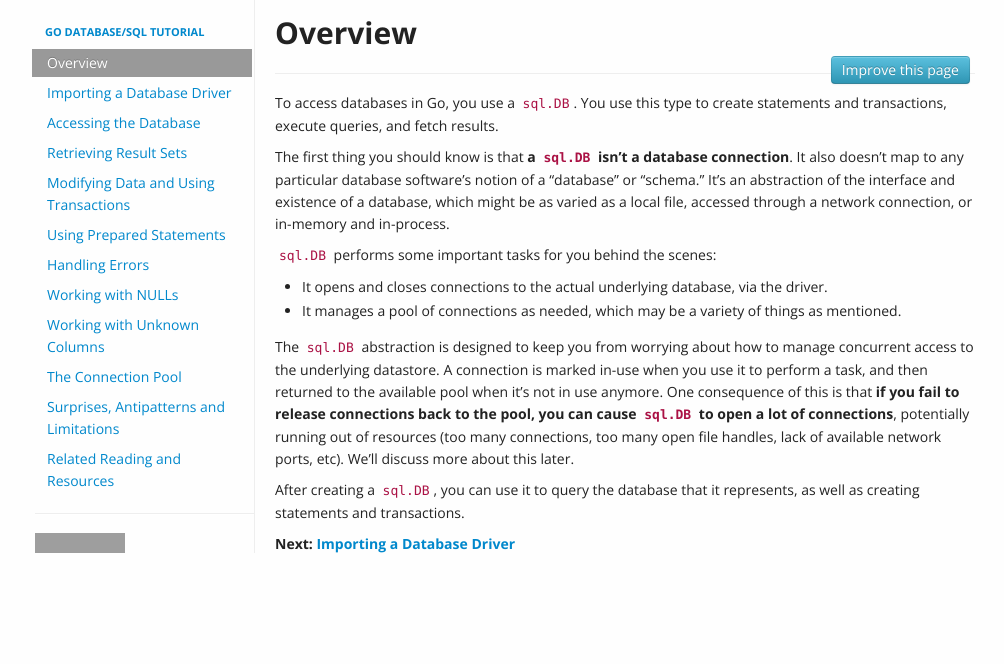
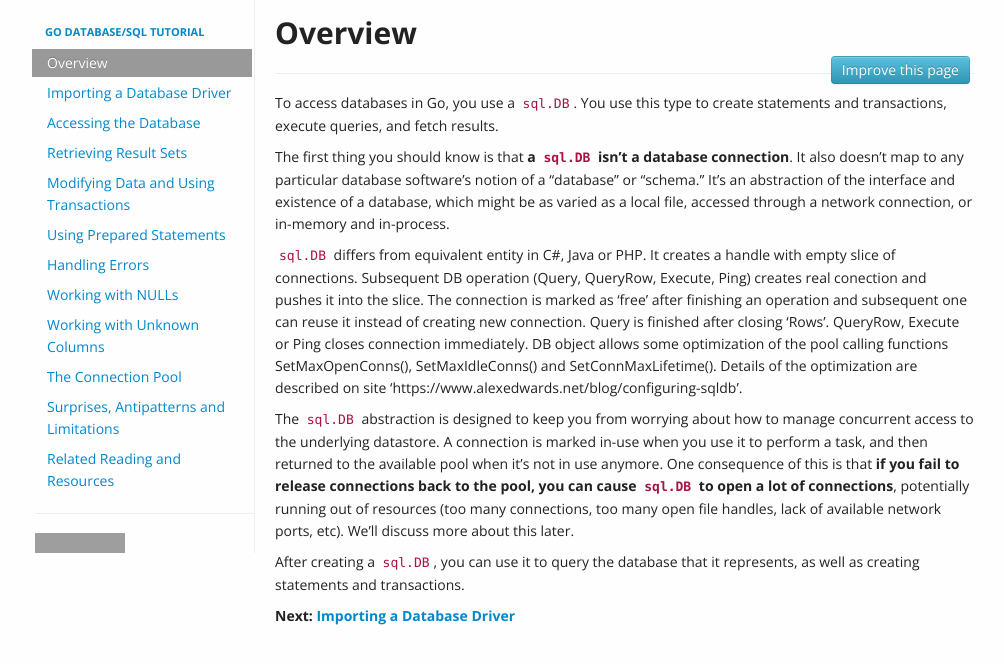
Before and after one commit to VividCortex/go-database-sql-tutorial, a Jekyll site: the page built from overview.md, in a window 1280 px wide. Shown: the top 664 px of the page, without its empty margins (135-1139 px from the left). Built offline with Jekyll 4.4.1, drawn with Linux system fonts in a browser that asks for light colours; grey boxes are pictures that could not be loaded.

Commit message:
Update overview.md
Description of connection isn't correct. I put more precise description of the process.

```diff
--- a/overview.md
+++ b/overview.md
@@ -12,10 +12,12 @@ of a "database" or "schema." It's an abstraction of the interface and existence
 of a database, which might be as varied as a local file, accessed through a network
 connection, or in-memory and in-process.
 
-`sql.DB` performs some important tasks for you behind the scenes:
-
-* It opens and closes connections to the actual underlying database, via the driver.
-* It manages a pool of connections as needed, which may be a variety of things as mentioned.
+`sql.DB` differs from equivalent entity in C#, Java or PHP. It creates a handle with empty slice of connections.
+Subsequent DB operation (Query, QueryRow, Execute, Ping) creates real conection and pushes it into the slice. The connection
+is marked as 'free' after finishing an operation and subsequent one can reuse it instead of creating new connection.
+Query is finished after closing 'Rows'. QueryRow, Execute or Ping closes connection immediately. DB object allows some
+optimization of the pool calling functions SetMaxOpenConns(), SetMaxIdleConns() and SetConnMaxLifetime(). Details of the optimization are described
+on site 'https://www.alexedwards.net/blog/configuring-sqldb'.
 
 The `sql.DB` abstraction is designed to keep you from worrying about how to
 manage concurrent access to the underlying datastore.  A connection is marked
```
